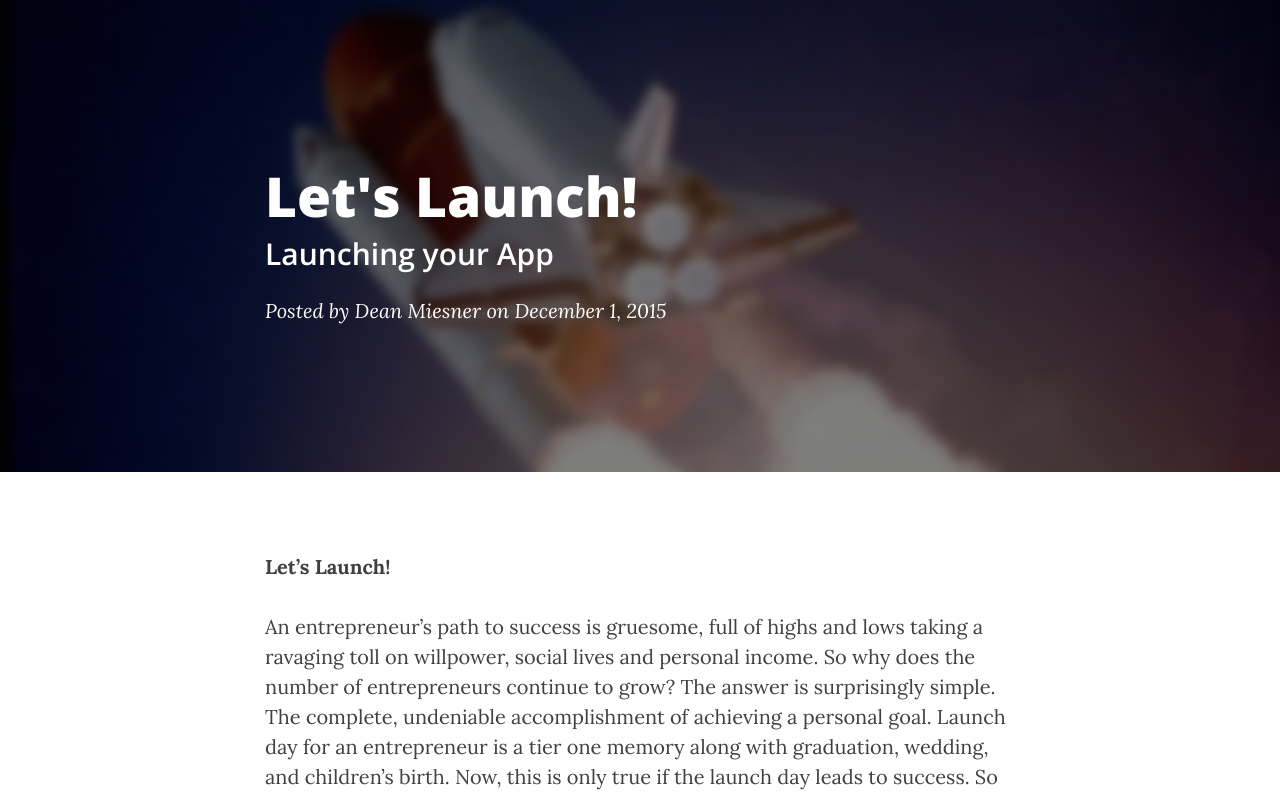
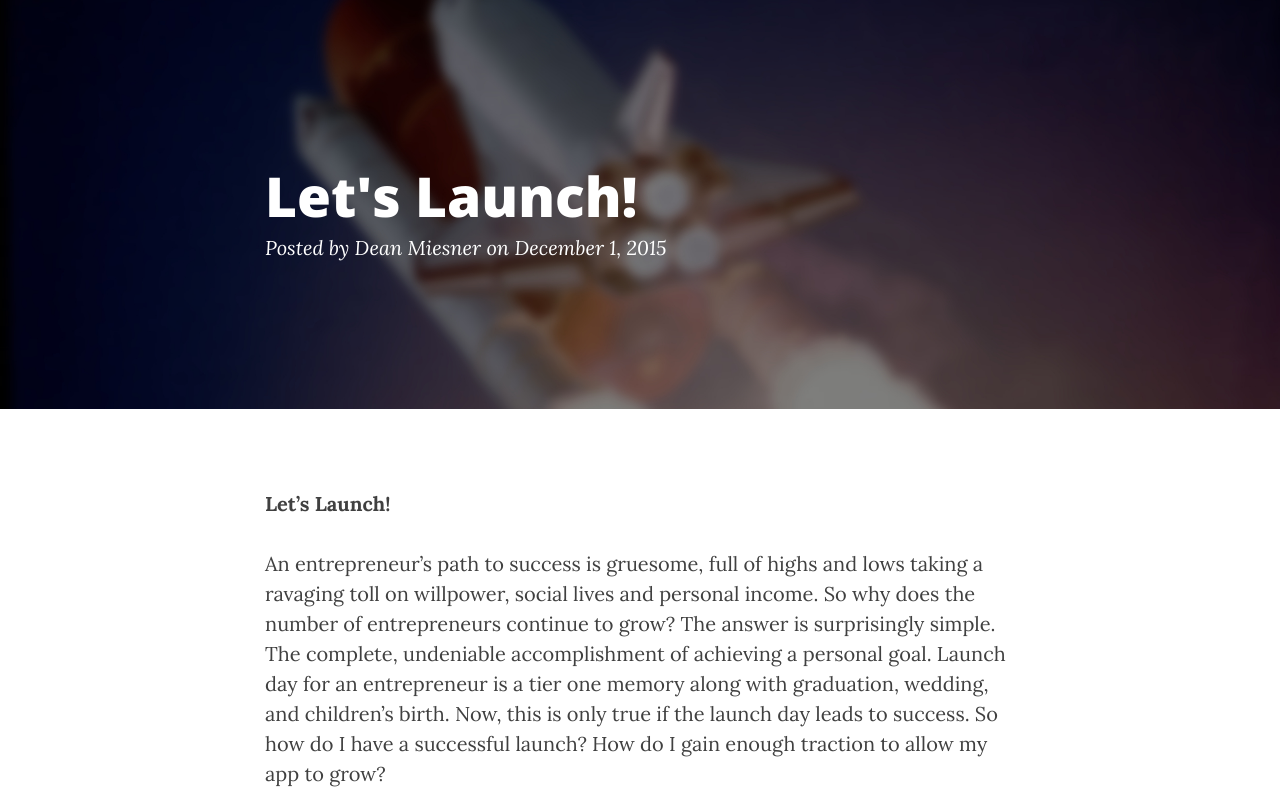
Before and after one commit to halcyon-labs/blog, a Jekyll site: the page built from _posts/2015-12-01-lets-launch.markdown, in a window 1280 px wide and 900 px high, cut to the strip 104-900 px from the top of the window. Built offline with Jekyll 4.4.1, drawn with Linux system fonts in a browser that asks for light colours; nearby versions of some CDN libraries; some web fonts are replaced; library files that are not in the unit come from our copies.

Commit message:
removed subtitle

```diff
--- a/_posts/2015-12-01-lets-launch.markdown
+++ b/_posts/2015-12-01-lets-launch.markdown
@@ -1,7 +1,6 @@
 ---
 layout:     post
 title:      "Let's Launch!"
-subtitle:   "Launching your App"
 date:       2015-12-01 15:00:00
 author:     "Dean Miesner"
 header-img: "img/post-bg-01.jpg"
```
